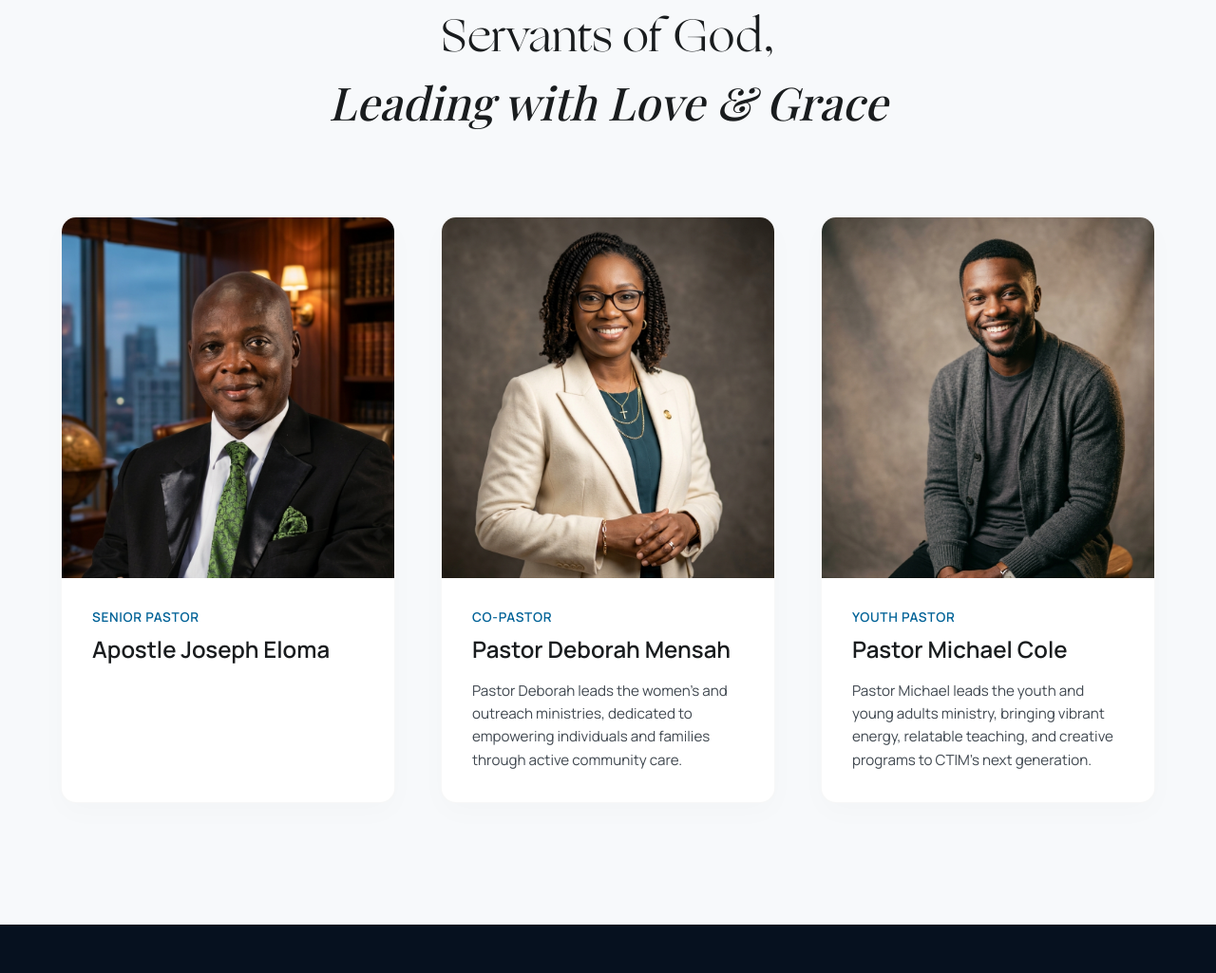
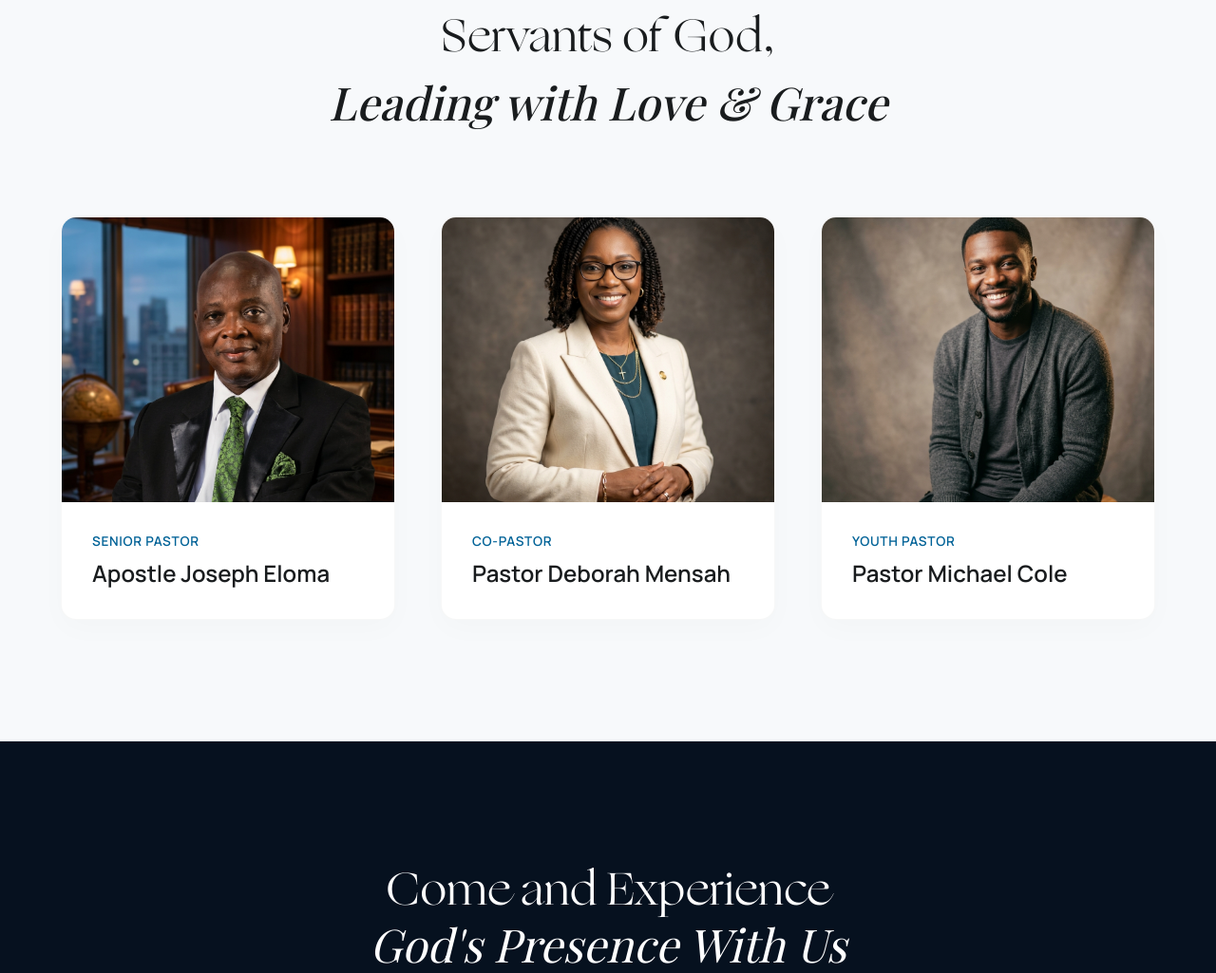
Before and after one commit to Nosa116/CTIM-WEB, a PHP site: page /about.html in a window 1280 px wide. Shown: the part 2840-3865 px from the top of the page at 95% size. Run offline with PHP 8.4, Linux system fonts and the light colour scheme; some web fonts are replaced.

```diff
--- a/about.html
+++ b/about.html
@@ -34,9 +34,7 @@
             </ul>
         </div>
 
-        <div class="nav-actions">
-            <a href="#" class="btn-outline">Donate us</a>
-        </div>
+
         <button class="mobile-menu-btn" aria-label="Toggle menu">
             <svg xmlns="http://www.w3.org/2000/svg" width="24" height="24" fill="none" viewBox="0 0 24 24"
                 stroke="currentColor">
@@ -196,10 +194,6 @@
                     <div class="leader-info">
                         <span class="leader-role">Co-Pastor</span>
                         <h3 class="leader-name">Pastor Deborah Mensah</h3>
-                        <p class="leader-bio">
-                            Pastor Deborah leads the women's and outreach ministries, dedicated to empowering
-                            individuals and families through active community care.
-                        </p>
                     </div>
                 </div>
 
@@ -211,10 +205,6 @@
                     <div class="leader-info">
                         <span class="leader-role">Youth Pastor</span>
                         <h3 class="leader-name">Pastor Michael Cole</h3>
-                        <p class="leader-bio">
-                            Pastor Michael leads the youth and young adults ministry, bringing vibrant energy, relatable
-                            teaching, and creative programs to CTIM's next generation.
-                        </p>
                     </div>
                 </div>
             </div>
--- a/assets/css/style.css
+++ b/assets/css/style.css
@@ -2405,7 +2405,7 @@ body {
 .leader-image-container {
     position: relative;
     width: 100%;
-    height: 380px;
+    height: 300px;
     overflow: hidden;
 }
 
@@ -2438,7 +2438,7 @@ body {
     font-size: 1.5rem;
     font-weight: 600;
     color: var(--text-dark);
-    margin-bottom: 1rem;
+    margin-bottom: 0;
 }
 
 .leader-bio {
@@ -2547,7 +2547,7 @@ body {
     }
 
     .leader-image-container {
-        height: 320px;
+        height: 300px;
     }
 
     .about-cta {
--- a/index.html
+++ b/index.html
@@ -32,9 +32,7 @@
             </ul>
         </div>
 
-        <div class="nav-actions">
-            <a href="#" class="btn-outline">Donate us</a>
-        </div>
+
         <button class="mobile-menu-btn" aria-label="Toggle menu">
             <svg xmlns="http://www.w3.org/2000/svg" width="24" height="24" fill="none" viewBox="0 0 24 24"
                 stroke="currentColor">
--- a/sermons.html
+++ b/sermons.html
@@ -30,9 +30,7 @@
             </ul>
         </div>
 
-        <div class="nav-actions">
-            <a href="#" class="btn-outline">Donate us</a>
-        </div>
+
         <button class="mobile-menu-btn" aria-label="Toggle menu">
             <svg xmlns="http://www.w3.org/2000/svg" width="24" height="24" fill="none" viewBox="0 0 24 24" stroke="currentColor">
                 <path stroke-linecap="round" stroke-linejoin="round" stroke-width="2" d="M4 6h16M4 12h16M4 18h16" />
--- a/visit.html
+++ b/visit.html
@@ -30,9 +30,7 @@
             </ul>
         </div>
 
-        <div class="nav-actions">
-            <a href="#" class="btn-outline">Donate us</a>
-        </div>
+
         <button class="mobile-menu-btn" aria-label="Toggle menu">
             <svg xmlns="http://www.w3.org/2000/svg" width="24" height="24" fill="none" viewBox="0 0 24 24" stroke="currentColor">
                 <path stroke-linecap="round" stroke-linejoin="round" stroke-width="2" d="M4 6h16M4 12h16M4 18h16" />
```
